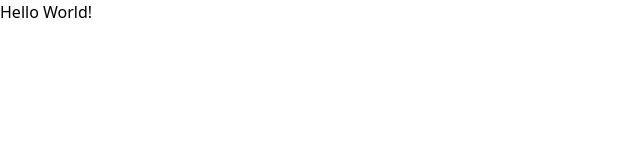
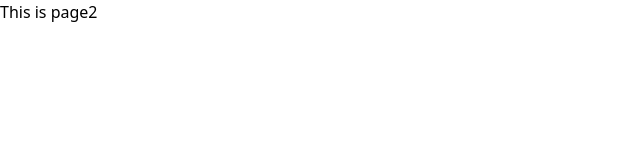
Before and after one commit to pplink/tailwind-boilerplate, a React (Create React App) app: page /page2 in a window 1280 px wide. Shown: the top 160 px of the page, without its empty margins (0-640 px from the left). Built offline with nearby package versions, Linux system fonts and the light colour scheme.

Commit message:
Add pages

```diff
--- a/package.json
+++ b/package.json
@@ -13,6 +13,7 @@
     "@types/react-dom": "^17.0.0",
     "react": "^17.0.2",
     "react-dom": "^17.0.2",
+    "react-router-dom": "^5.3.0",
     "react-scripts": "4.0.3",
     "typescript": "^4.1.2",
     "web-vitals": "^1.0.1"
@@ -44,6 +45,7 @@
     ]
   },
   "devDependencies": {
+    "@types/react-router-dom": "^5.3.0",
     "autoprefixer": "^9",
     "eslint-config-prettier": "^8.3.0",
     "husky": "^7.0.2",
--- a/src/App.tsx
+++ b/src/App.tsx
@@ -1,7 +1,28 @@
 import React from "react";
+import { BrowserRouter, Switch, Route, Link } from "react-router-dom";
+import Page1 from "./Page1";
+import Page2 from "./Page2";
+import Page3 from "./Page3";
 
 function App() {
-  return <div>Hello World!</div>;
+  return (
+    <BrowserRouter>
+      <Switch>
+        <Route path="/page1">
+          <Page1 />
+        </Route>
+        <Route path="/page2">
+          <Page2 />
+        </Route>
+        <Route path="/page3">
+          <Page3 />
+        </Route>
+        <Route path="/">
+          <div>Hello World!</div>
+        </Route>
+      </Switch>
+    </BrowserRouter>
+  );
 }
 
 export default App;
--- /dev/null
+++ b/src/Page1.tsx
@@ -0,0 +1,7 @@
+import React from "react";
+
+function Page1() {
+  return <div>This is page1</div>;
+}
+
+export default Page1;
--- /dev/null
+++ b/src/Page2.tsx
@@ -0,0 +1,7 @@
+import React from "react";
+
+function Page2() {
+  return <div>This is page2</div>;
+}
+
+export default Page2;
--- /dev/null
+++ b/src/Page3.tsx
@@ -0,0 +1,7 @@
+import React from "react";
+
+function Page3() {
+  return <div>This is page3</div>;
+}
+
+export default Page3;
```
Also changed, not shown: 1 other file (tests, documents, lock files or other folders).
